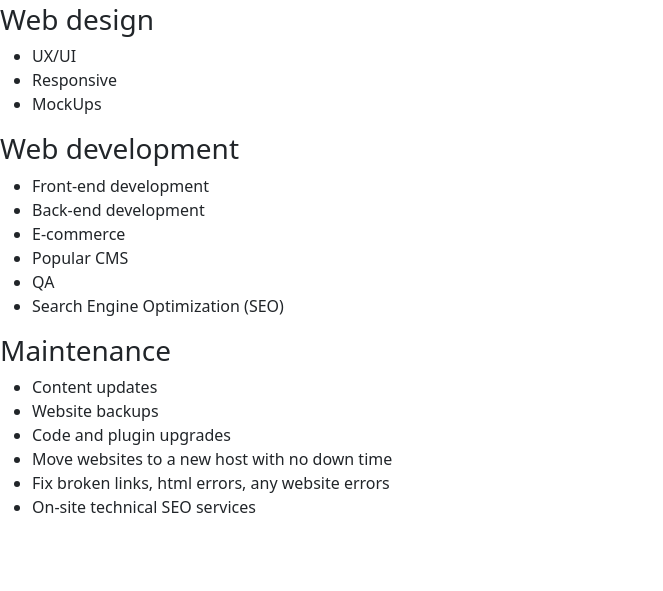
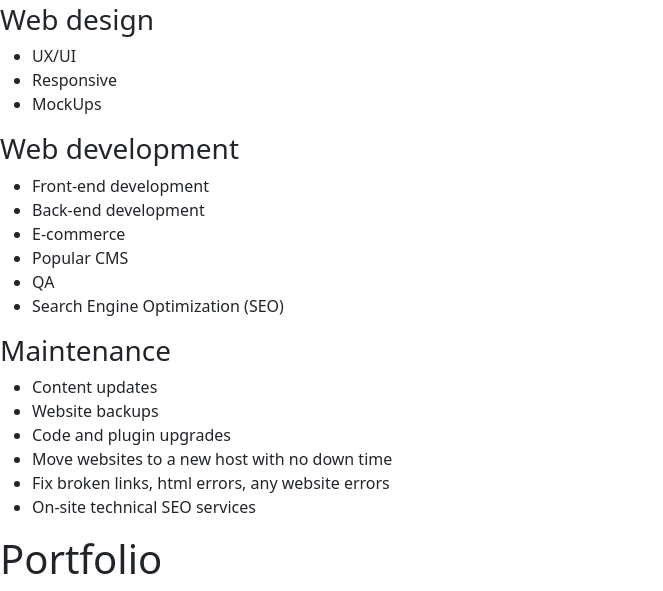
Before and after one commit to sofiarocher/the-coding-agency, a plain HTML site: page index.html in a window 1280 px wide. Shown: the part 623-1214 px from the top of the page, without its empty margins (0-663 px from the left). Before the commit the page ends 1158 px from the top, so only its background shows below. Drawn offline with nearby package versions, Linux system fonts and the light colour scheme.

Commit message:
git commit

```diff
--- a/index.html
+++ b/index.html
@@ -79,6 +79,9 @@
           </ul>
         </div>
       </section>
+      <section>
+        <h1>Portfolio</h1>
+      </section>
 
     </main>
 
```
